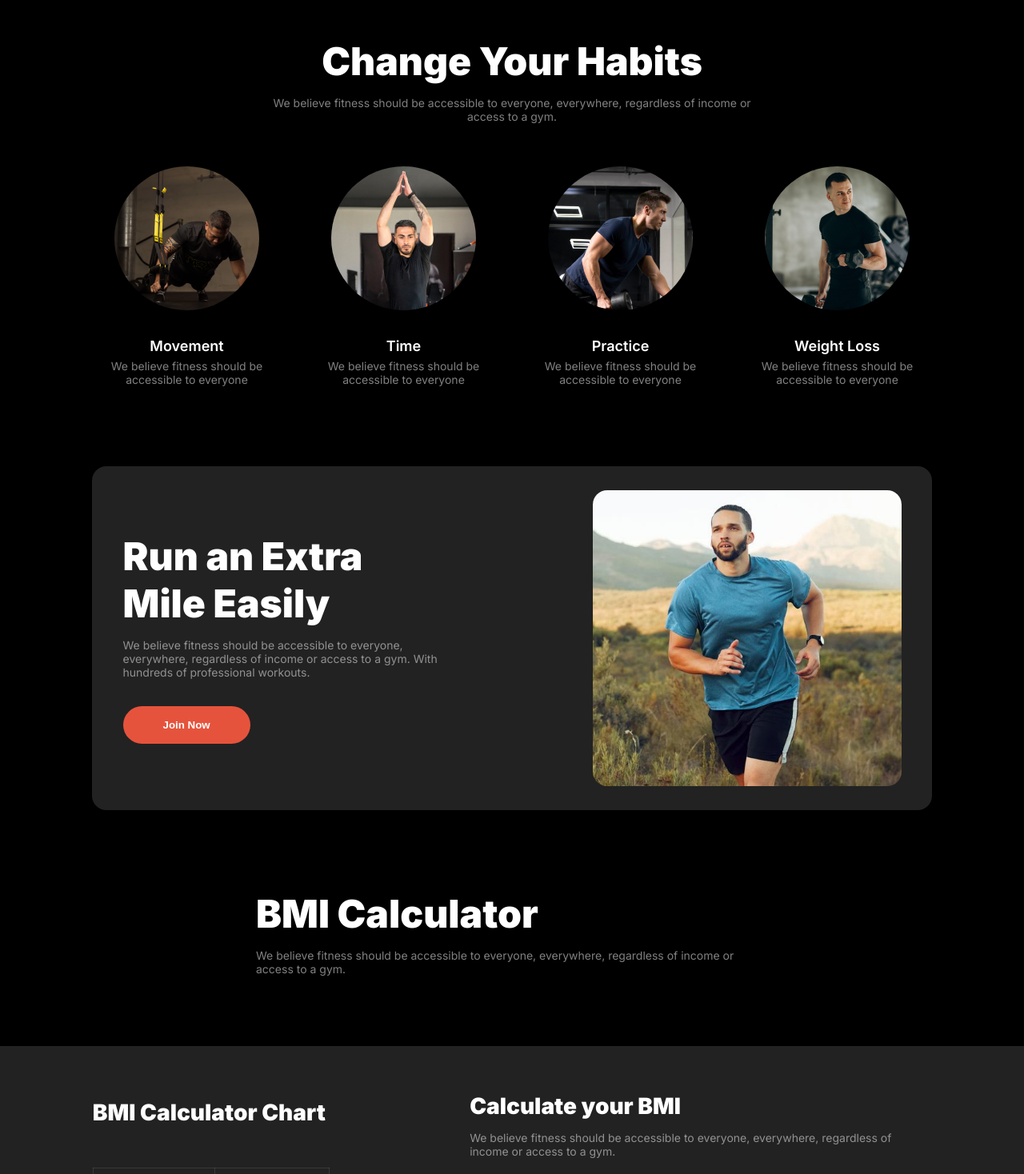
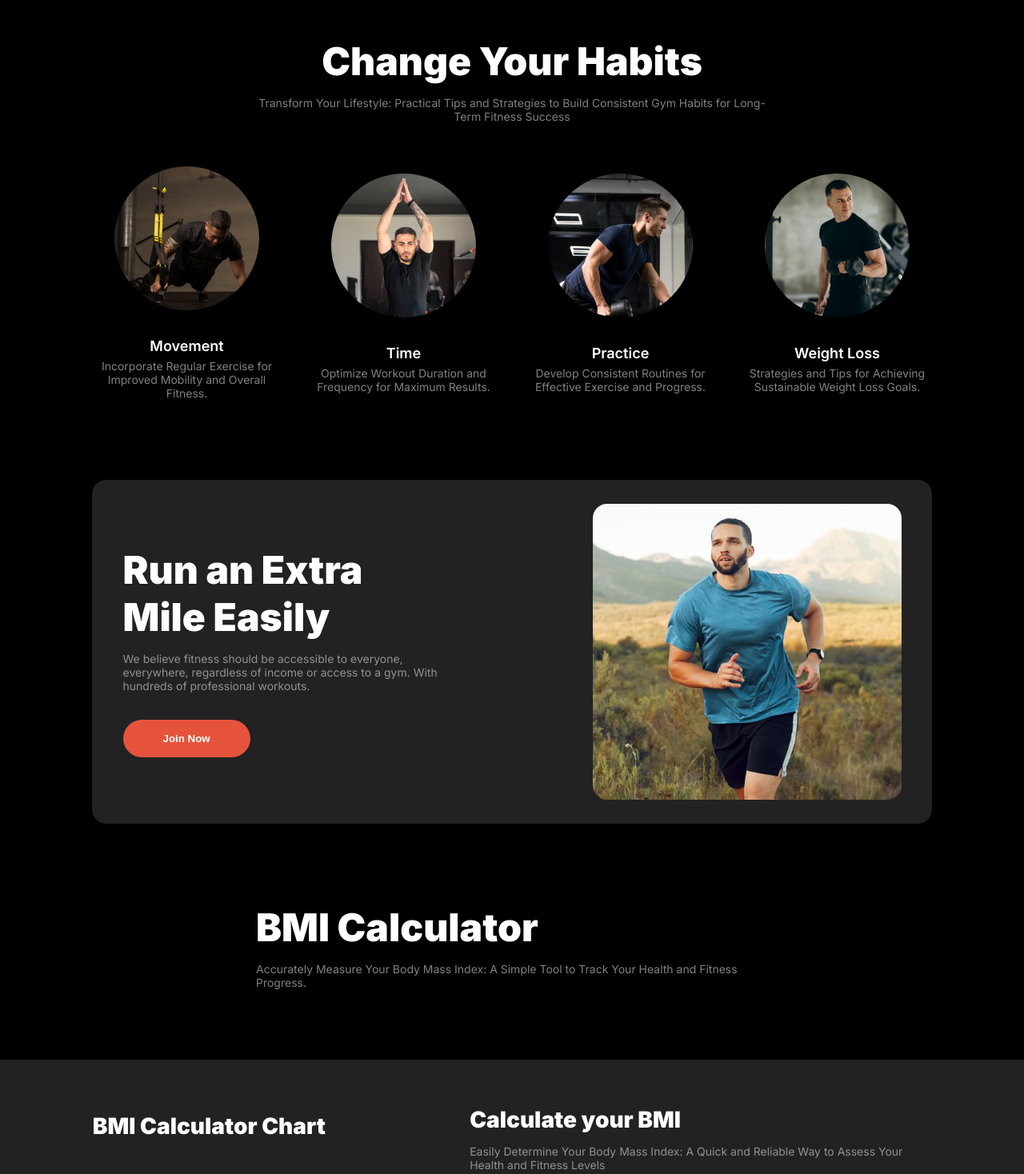
Before and after one commit to isagi299/Assignment-2, a plain HTML site: page index.html in a window 1280 px wide. Shown: the part 840-2308 px from the top of the page at 80% size. Drawn offline with Linux system fonts and the light colour scheme.

Commit message:
change the website dummy text

```diff
--- a/index.html
+++ b/index.html
@@ -59,7 +59,7 @@
             <div class="habit-text">
 
                 <h1>Change Your Habits</h1>
-                <p>We believe fitness should be accessible to everyone, everywhere, regardless of income or access to a gym.</p>
+                <p>Transform Your Lifestyle: Practical Tips and Strategies to Build Consistent Gym Habits for Long-Term Fitness Success</p>
             </div>
             <div class="habit-card-container">
                 <div class="habit-card">
@@ -69,7 +69,7 @@
                     <div class="habit-card-text">
 
                         <h3>Movement</h3>
-                        <p>We believe fitness should be accessible to everyone</p>
+                        <p>Incorporate Regular Exercise for Improved Mobility and Overall Fitness.</p>
                     </div>
                 </div>
                 <div class="habit-card">
@@ -79,7 +79,7 @@
                     <div class="habit-card-text">
 
                         <h3>Time</h3>
-                        <p>We believe fitness should be accessible to everyone</p>
+                        <p>Optimize Workout Duration and Frequency for Maximum Results.</p>
                     </div>
                 </div>
                 <div class="habit-card">
@@ -89,7 +89,7 @@
                     <div class="habit-card-text">
 
                         <h3>Practice</h3>
-                        <p>We believe fitness should be accessible to everyone</p>
+                        <p>Develop Consistent Routines for Effective Exercise and Progress.</p>
                     </div>
                 </div>
                 <div class="habit-card">
@@ -99,7 +99,7 @@
                     <div class="habit-card-text">
 
                         <h3>Weight Loss</h3>
-                        <p>We believe fitness should be accessible to everyone</p>
+                        <p>Strategies and Tips for Achieving Sustainable Weight Loss Goals.</p>
                     </div>
                 </div>
             </div>
@@ -125,7 +125,7 @@
             <div class="bmi-text">
 
                 <h1 class="bmi-title">BMI Calculator</h1>
-                <p class="bmi-des">We believe fitness should be accessible to everyone, everywhere, regardless of income or access to a gym.</p>
+                <p class="bmi-des">Accurately Measure Your Body Mass Index: A Simple Tool to Track Your Health and Fitness Progress.</p>
             </div>
 
             <div class="bmi-cal">
@@ -168,7 +168,7 @@
                     <div class="bmi-calculator-text">
 
                         <h3>Calculate your BMI</h3>
-                        <p>We believe fitness should be accessible to everyone, everywhere, regardless of income or access to a gym. </p>
+                        <p>Easily Determine Your Body Mass Index: A Quick and Reliable Way to Assess Your Health and Fitness Levels </p>
 
                     </div>
                     <form>
@@ -195,7 +195,7 @@
            <section class="team">
             <div class="team-text">
                 <h1>Meet Our Team</h1>
-                <p>We believe fitness should be accessible to everyone, everywhere, regardless of income or access to a gym.</p>
+                <p>Introducing Our Team: Experienced Fitness Professionals Committed to Guiding You on Your Journey to Health and Wellness Success</p>
             </div>
             <div class="team-card-container">
                 <div class="team-card tranier1">
```
